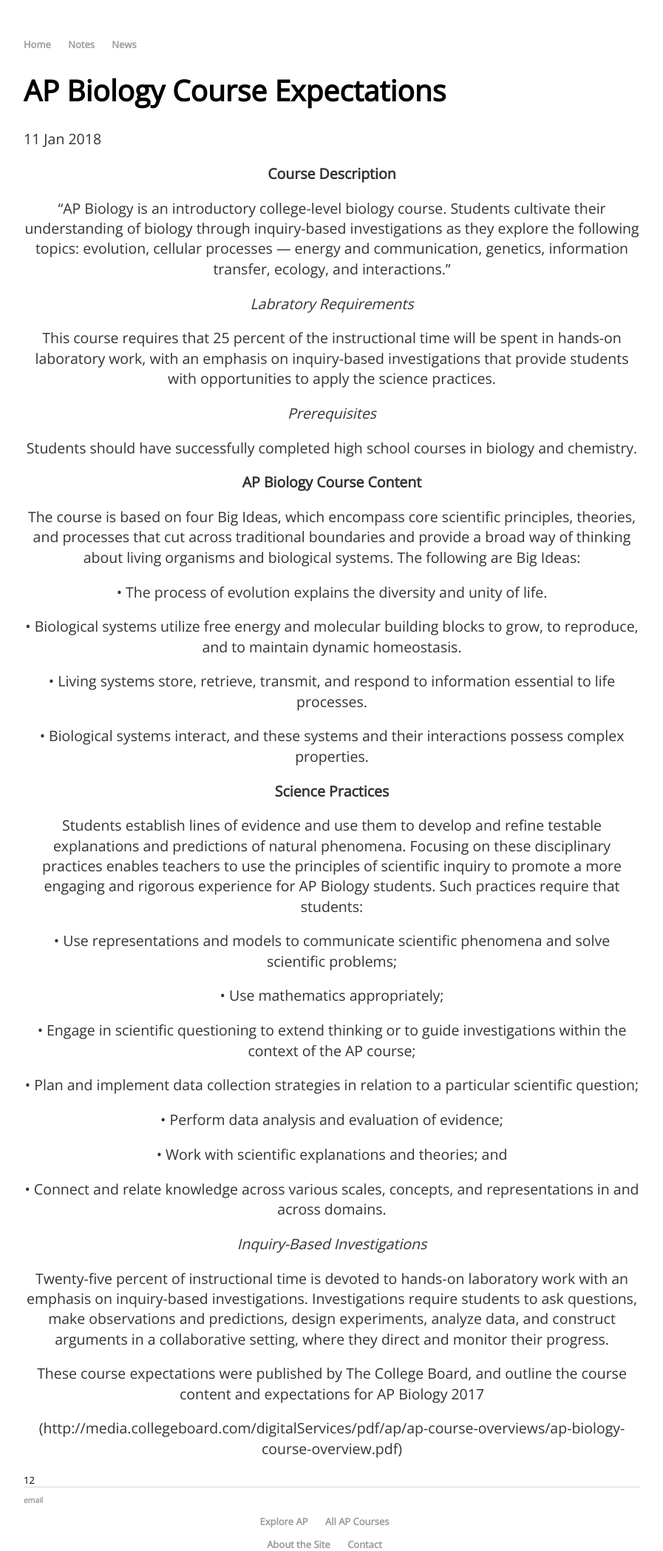
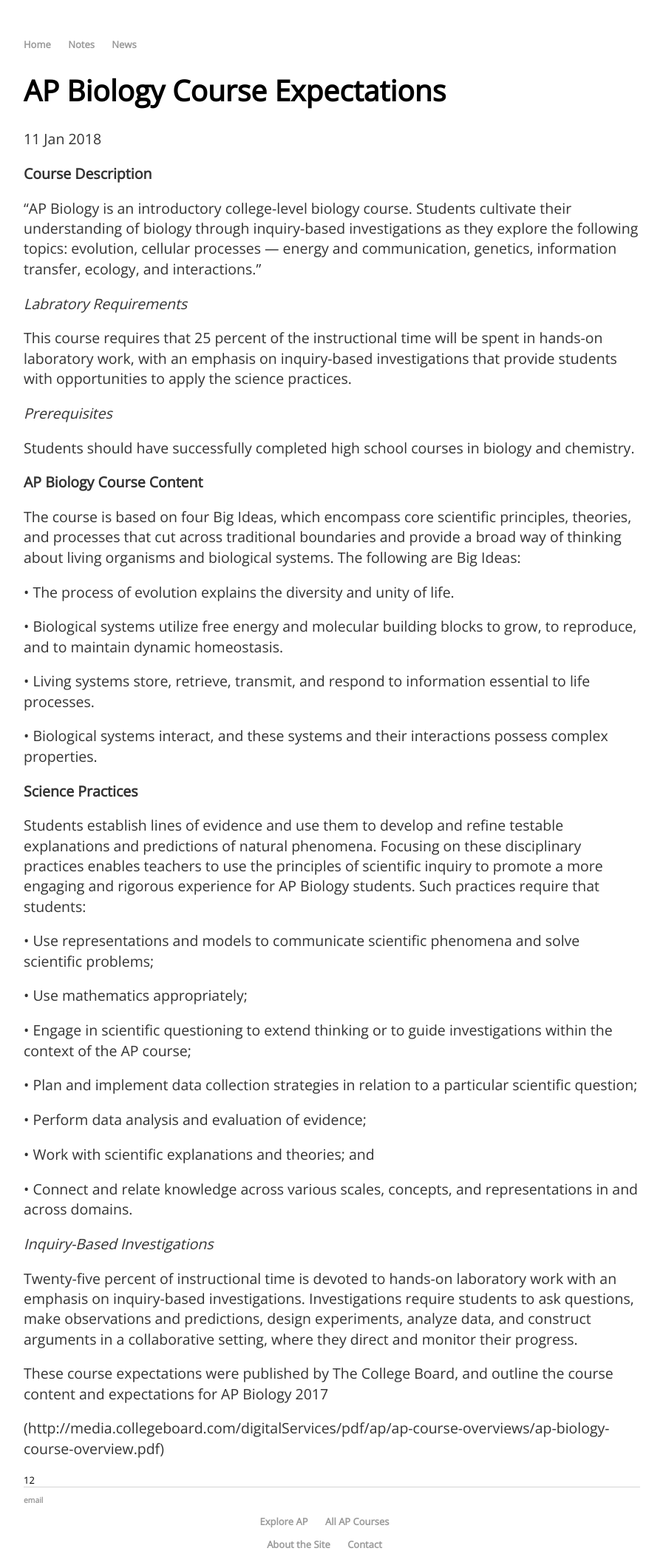
Before and after one commit to meganscarlett/meganscarlett.github.io, a Jekyll site: the page built from _posts/2018-01-11-ap-biology-course-expectations.md, in a window 1280 px wide. Shown: the whole page at 74% size, without its empty margins (6-903 px from the left). Built offline with Jekyll 4.4.1, drawn with Linux system fonts in a browser that asks for light colours.

Commit message:
Update post.html

```diff
--- a/_layouts/post.html
+++ b/_layouts/post.html
@@ -5,6 +5,6 @@ layout: default
 <p class="meta">{{ page.date | date_to_string }}</p>
 
 <div class="post">
-  <center>{{ content }}</center>
+  {{ content }}
 </div>
 12
```
